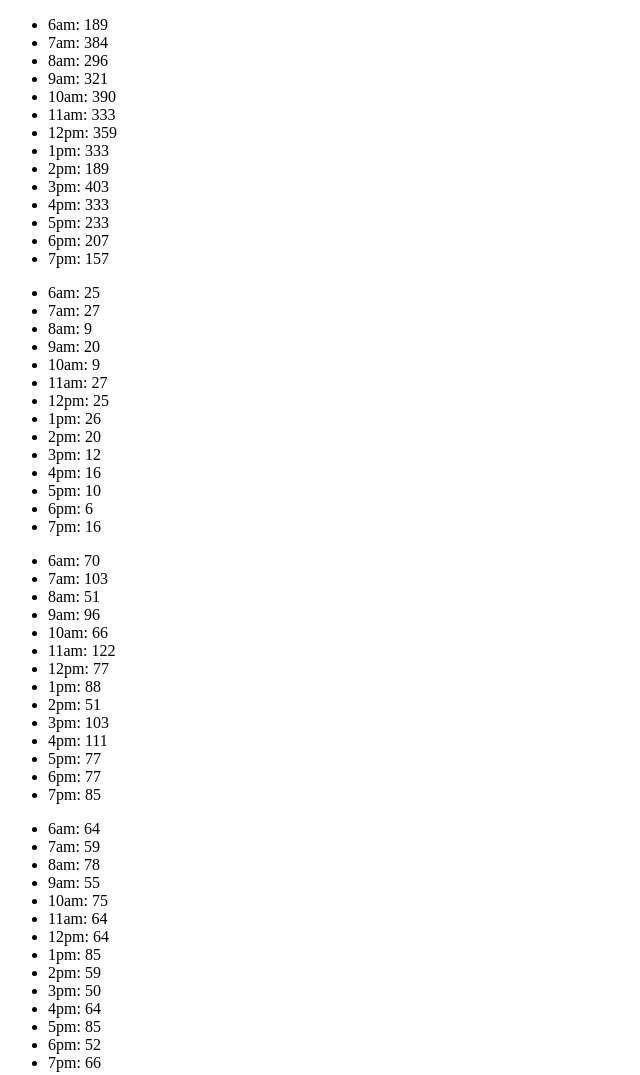
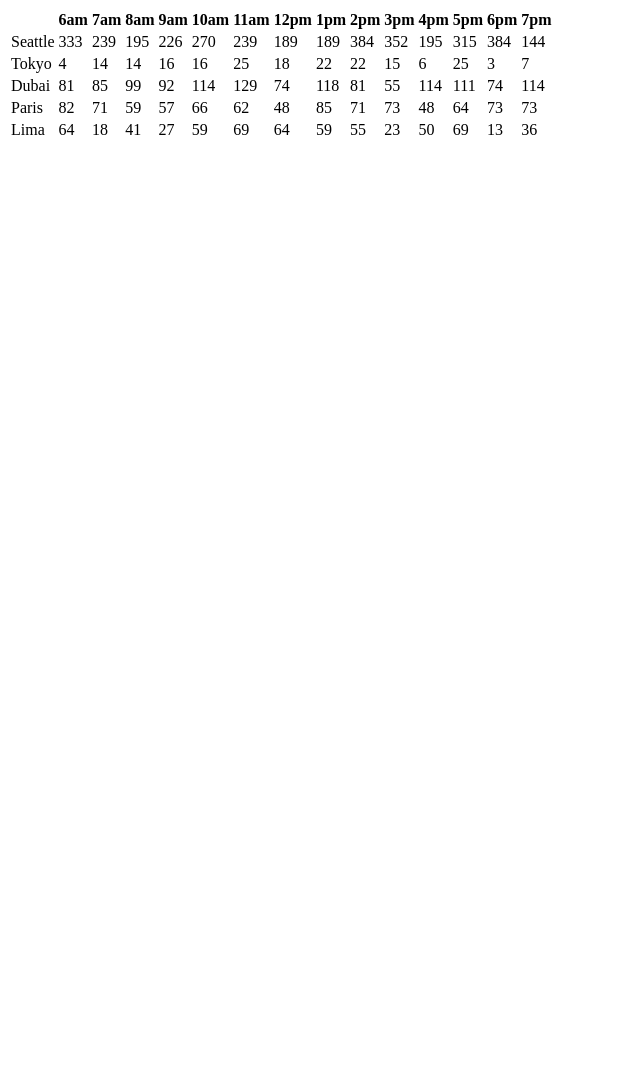
Before and after one commit to Creekrat/Cookie-Stand, a plain HTML site: page sales.html in a window 1280 px wide. Shown: the top 1075 px of the page, without its empty margins (0-640 px from the left). After the commit the page ends 800 px from the top, so only its background shows below. Drawn offline with Linux system fonts and the light colour scheme.

Commit message:
add new day

```diff
--- a/app.js
+++ b/app.js
@@ -1,180 +1,255 @@
 'use strict'
+console.log('java is loaded')
 
 
 
 
 var hour = ["6am","7am","8am","9am","10am","11am","12pm","1pm","2pm","3pm","4pm","5pm","6pm","7pm"];
 
+function Store (city,minCust,maxCust,avgCookie) {
+    this.city = city;
+    this.minCust = minCust;
+    this.maxCust = maxCust;
+    this.avgCookie = avgCookie;
+    this.cookiesEveryHour = [];
+}
 
-	var seattle = {
-	    minCust: 23,
-	    maxCust:65,
-        avgCookie:6.3,
-        cookiesEveryHour: [],
-	        checkCustomers: function() {
+Store.prototype.checkCustomers = function() {
     return Math.floor(Math.random() * (this.maxCust - this.minCust)) + this.minCust;
-            },
+}
 
-            calculatePerHour: function () {
+Store.prototype.calculatePerHour = function () {
     for ( var i = 0; i < hour.length; i++) {
         this.cookiesEveryHour.push(Math.floor(this.checkCustomers() * this.avgCookie));
     }
-                this.makeStore();
-            },
-
-            makeStore: function () {
-                var root = document.getElementById('root');
-
-                var list = document.createElement('ul');
-
-                for (var i = 0; i < this.cookiesEveryHour.length; i++) {
-                    var listItem = document.createElement('li');
-                    listItem.textContent = `${hour[i]}: ${this.cookiesEveryHour[i]}`;
-                    list.append(listItem);
-                    console.log(listItem);
 }
-                root.append(list);
+Store.prototype.render = function(){
+    var tableBody = document.getElementById('tablebody');
+    var tableRow = document.createElement('tr');
+    var tableCell = document.createElement('td');
+    tableCell.textContent = this.city;
+    tableRow.append(tableCell);
+    tableBody.append(tableRow);
+    for (var i = 0; i < hour.length; i++){
+        var tableCell = document.createElement('td');
+        tableCell.textContent = this.cookiesEveryHour[i];
+        tableRow.append(tableCell);
+    }
 }
 
-    };
+var Seattle = new Store ('Seattle', 23, 65, 6.3);
+var Tokyo = new Store ('Tokyo', 3, 24, 1.2);
+var Dubai = new Store ('Dubai', 11, 38, 3.7);
+var Paris = new Store ('Paris', 20, 38, 2.3);
+var Lima = new Store ('Lima', 2, 16, 4.6);
 
-        seattle.calculatePerHour();
+Seattle.calculatePerHour();
+Tokyo.calculatePerHour();
+Dubai.calculatePerHour();
+Paris.calculatePerHour();
+Lima.calculatePerHour();
 
-	var tokyo = {
-	    minCust: 3,
-	    maxCust: 24,
-        avgCookie: 1.2,
-        cookiesEveryHour:[],
 
-	    checkCustomers: function() {
-	        return Math.floor(Math.random() * (this.maxCust - this.minCust)) + this.minCust
-        },
 
-        calculatePerHour: function () {
-            for ( var i = 0; i < hour.length; i++) {
-                this.cookiesEveryHour.push(Math.floor(this.checkCustomers() * this.avgCookie));
+
+
+function tableHead() {
+    var head = document.getElementById('tablehead');
+    var myRow = document.createElement('tr');
+    var empty = document.createElement('td');
+    myRow.append(empty)
+    for (var i = 0; i < hour.length; i++) {
+        var tableItem = document.createElement('th');
+        tableItem.textContent = `${hour[i]}`;
+        myRow.append(tableItem);
     }
-            this.makeStore();
-        },
-
-        makeStore: function () {
-            var root = document.getElementById('root');
-
-            var list = document.createElement('ul');
-
-            for (var i = 0; i < this.cookiesEveryHour.length; i++) {
-                var listItem = document.createElement('li');
-                listItem.textContent = `${hour[i]}: ${this.cookiesEveryHour[i]}`;
-                list.append(listItem);
-                console.log(listItem);
-            }
-            root.append(list);
+    head.append(myRow);
  }
 
-    };
-        tokyo.calculatePerHour();
+function createTable(){
+    tableHead();
+    Seattle.render();
+    Tokyo.render();
+    Dubai.render();
+    Paris.render();
+    Lima.render();
 
-	var dubai = {
-	    minCust: 11,
-	    maxCust: 38,
-        avgCookie: 3.7,
-        cookiesEveryHour:[],
-
-	    checkCustomers: function() {
-
-	        return Math.floor(Math.random() * (this.maxCust - this.minCust)) + this.minCust
+}
+createTable();
 
 
-        },
 
-        calculatePerHour: function () {
-            for ( var i = 0; i < hour.length; i++) {
-                this.cookiesEveryHour.push(Math.floor(this.checkCustomers() * this.avgCookie));
-            }
-            this.makeStore();
-        },
 
-        makeStore: function () {
-            var root = document.getElementById('root');
 
-            var list = document.createElement('ul');
+	// // var seattle = {
+	//     minCust: 23,
+	//     maxCust:65,
+    //     avgCookie:6.3,
+    //     cookiesEveryHour: [],
+	//         checkCustomers: function() {
+	//             return Math.floor(Math.random() * (this.maxCust - this.minCust)) + this.minCust;
+    //         },
 
-            for (var i = 0; i < this.cookiesEveryHour.length; i++) {
-                var listItem = document.createElement('li');
-                listItem.textContent = `${hour[i]}: ${this.cookiesEveryHour[i]}`;
-                list.append(listItem);
-                console.log(listItem);
-            }
-            root.append(list);
-        }
+    //         calculatePerHour: function () {
+    //             for ( var i = 0; i < hour.length; i++) {
+    //                 this.cookiesEveryHour.push(Math.floor(this.checkCustomers() * this.avgCookie));
+    //             }
+    //             this.makeStore();
+    //         },
 
-    };
-        dubai.calculatePerHour();
+    //         makeStore: function () {
+    //             var root = document.getElementById('root');
 
-	var paris = {
-	    minCust:20,
-	    maxCust:38,
-        avgCookie:2.3,
-        cookiesEveryHour:[],
+    //             var list = document.createElement('ul');
 
-	    checkCustomers: function() {
-	        return Math.floor(Math.random() * (this.maxCust - this.minCust)) + this.minCust
-        },
+    //             for (var i = 0; i < this.cookiesEveryHour.length; i++) {
+    //                 var listItem = document.createElement('li');
+    //                 listItem.textContent = `${hour[i]}: ${this.cookiesEveryHour[i]}`;
+    //                 list.append(listItem);
+    //                 console.log(listItem);
+    //             }
+    //             root.append(list);
+    //         }
 
-        calculatePerHour: function () {
-            for ( var i = 0; i < hour.length; i++) {
-                this.cookiesEveryHour.push(Math.floor(this.checkCustomers() * this.avgCookie));
-            }
-            this.makeStore();
-        },
+    // };
 
-        makeStore: function () {
-            var root = document.getElementById('root');
+    //     seattle.calculatePerHour();
 
-            var list = document.createElement('ul');
+	// var tokyo = {
+	//     minCust: 3,
+	//     maxCust: 24,
+    //     avgCookie: 1.2,
+    //     cookiesEveryHour:[],
 
-            for (var i = 0; i < this.cookiesEveryHour.length; i++) {
-                var listItem = document.createElement('li');
-                listItem.textContent = `${hour[i]}: ${this.cookiesEveryHour[i]}`;
-                list.append(listItem);
-                console.log(listItem);
-            }
-            root.append(list);
-        }
+	//     checkCustomers: function() {
+	//         return Math.floor(Math.random() * (this.maxCust - this.minCust)) + this.minCust
+    //     },
 
-    };
-        paris.calculatePerHour();
+    //     calculatePerHour: function () {
+    //         for ( var i = 0; i < hour.length; i++) {
+    //             this.cookiesEveryHour.push(Math.floor(this.checkCustomers() * this.avgCookie));
+    //         }
+    //         this.makeStore();
+    //     },
 
-	var lima = {
-	    minCust: 2,
-	    maxCust: 16,
-        avgCookie: 4.6,
-        cookiesEveryHour:[],
+    //     makeStore: function () {
+    //         var root = document.getElementById('root');
 
-	    checkCustomers: function() {
-	        return Math.floor(Math.random() * (this.maxCust - this.minCust)) + this.minCust
-        },
+    //         var list = document.createElement('ul');
 
-        calculatePerHour: function () {
-            for ( var i = 0; i < hour.length; i++) {
-                this.cookiesEveryHour.push(Math.floor(this.checkCustomers() * this.avgCookie));
-            }
-            this.makeStore();
-        },
+    //         for (var i = 0; i < this.cookiesEveryHour.length; i++) {
+    //             var listItem = document.createElement('li');
+    //             listItem.textContent = `${hour[i]}: ${this.cookiesEveryHour[i]}`;
+    //             list.append(listItem);
+    //             console.log(listItem);
+    //         }
+    //         root.append(list);
+    //     }
 
-        makeStore: function () {
-            var root = document.getElementById('root');
+    // };
+    //     tokyo.calculatePerHour();
 
-            var list = document.createElement('ul');
+	// var dubai = {
+	//     minCust: 11,
+	//     maxCust: 38,
+    //     avgCookie: 3.7,
+    //     cookiesEveryHour:[],
 
-            for (var i = 0; i < this.cookiesEveryHour.length; i++) {
-                var listItem = document.createElement('li');
-                listItem.textContent = `${hour[i]}: ${this.cookiesEveryHour[i]}`;
-                list.append(listItem);
-                console.log(listItem);
-            }
-            root.append(list);
-        }
+	//     checkCustomers: function() {
 
-    };
-     lima.calculatePerHour();
+	//         return Math.floor(Math.random() * (this.maxCust - this.minCust)) + this.minCust
+
+
+    //     },
+
+    //     calculatePerHour: function () {
+    //         for ( var i = 0; i < hour.length; i++) {
+    //             this.cookiesEveryHour.push(Math.floor(this.checkCustomers() * this.avgCookie));
+    //         }
+    //         this.makeStore();
+    //     },
+
+    //     makeStore: function () {
+    //         var root = document.getElementById('root');
+
+    //         var list = document.createElement('ul');
+
+    //         for (var i = 0; i < this.cookiesEveryHour.length; i++) {
+    //             var listItem = document.createElement('li');
+    //             listItem.textContent = `${hour[i]}: ${this.cookiesEveryHour[i]}`;
+    //             list.append(listItem);
+    //             console.log(listItem);
+    //         }
+    //         root.append(list);
+    //     }
+
+    // };
+    //     dubai.calculatePerHour();
+
+	// var paris = {
+	//     minCust:20,
+	//     maxCust:38,
+    //     avgCookie:2.3,
+    //     cookiesEveryHour:[],
+
+	//     checkCustomers: function() {
+	//         return Math.floor(Math.random() * (this.maxCust - this.minCust)) + this.minCust
+    //     },
+
+    //     calculatePerHour: function () {
+    //         for ( var i = 0; i < hour.length; i++) {
+    //             this.cookiesEveryHour.push(Math.floor(this.checkCustomers() * this.avgCookie));
+    //         }
+    //         this.makeStore();
+    //     },
+
+    //     makeStore: function () {
+    //         var root = document.getElementById('root');
+
+    //         var list = document.createElement('ul');
+
+    //         for (var i = 0; i < this.cookiesEveryHour.length; i++) {
+    //             var listItem = document.createElement('li');
+    //             listItem.textContent = `${hour[i]}: ${this.cookiesEveryHour[i]}`;
+    //             list.append(listItem);
+    //             console.log(listItem);
+    //         }
+    //         root.append(list);
+    //     }
+
+    // };
+    //     paris.calculatePerHour();
+
+	// var lima = {
+	//     minCust: 2,
+	//     maxCust: 16,
+    //     avgCookie: 4.6,
+    //     cookiesEveryHour:[],
+
+	//     checkCustomers: function() {
+	//         return Math.floor(Math.random() * (this.maxCust - this.minCust)) + this.minCust
+    //     },
+
+    //     calculatePerHour: function () {
+    //         for ( var i = 0; i < hour.length; i++) {
+    //             this.cookiesEveryHour.push(Math.floor(this.checkCustomers() * this.avgCookie));
+    //         }
+    //         this.makeStore();
+    //     },
+
+    //     makeStore: function () {
+    //         var root = document.getElementById('root');
+
+    //         var list = document.createElement('ul');
+
+    //         for (var i = 0; i < this.cookiesEveryHour.length; i++) {
+    //             var listItem = document.createElement('li');
+    //             listItem.textContent = `${hour[i]}: ${this.cookiesEveryHour[i]}`;
+    //             list.append(listItem);
+    //             console.log(listItem);
+    //         }
+    //         root.append(list);
+    //     }
+
+    // };
+    //  lima.calculatePerHour();
--- a/sales.html
+++ b/sales.html
@@ -4,7 +4,18 @@
         <title> Sales Calculations</title>
     </head>
     <body>
-        <div id="root"></div>
+        <table>
+            <thead id = "tablehead">
+
+            </thead>
+            <tbody id = "tablebody">
+
+            </tbody>
+            <tfoot>
+
+            </tfoot>
+        </table>
+
 
         <script src="app.js"></script>
     </body>
```
Lines whose indentation alone changed are shown as unchanged.
